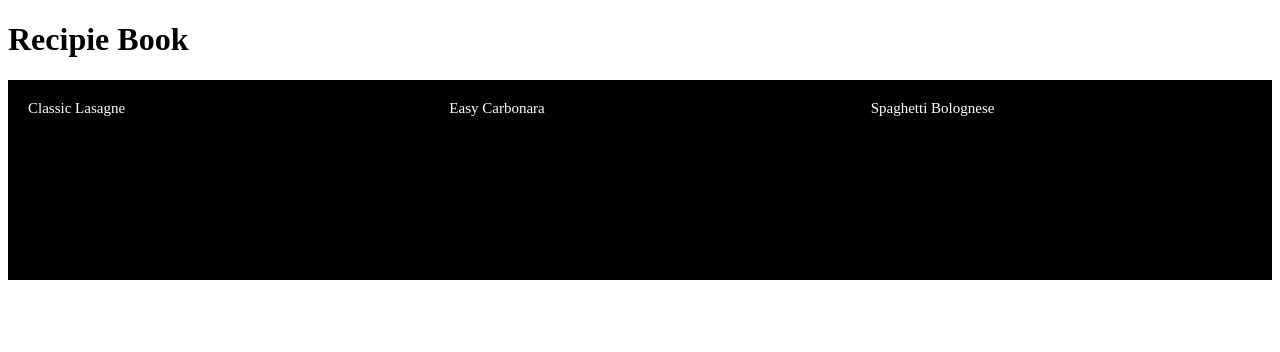
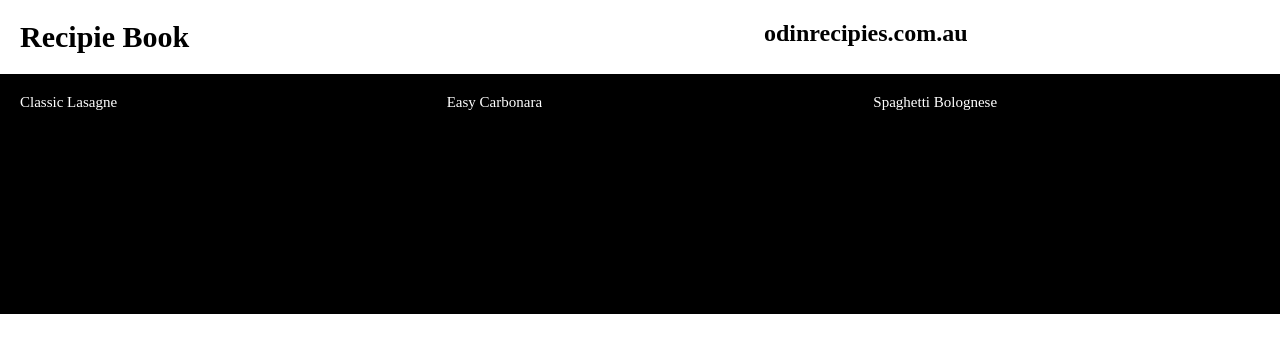
Before and after one commit to MrSquirrel776/recipie_book, a plain HTML site: page index.html in a window 1280 px wide. Drawn offline with Linux system fonts and the light colour scheme; a web font is replaced by a local one.

Commit message:
Added header to index.html (flex)

```diff
--- a/index.html
+++ b/index.html
@@ -8,8 +8,13 @@
     <link href='https://fonts.googleapis.com/css?family=ABeeZee' rel='stylesheet'>
 </head>
 <body>
-    <h1>Recipie Book</h1>
-    <div class="flexbox">
+    <div class="flexbox heading">
+        <a class="title" href="index.html">Recipie Book</a>
+        <div class="details">
+            <h2 id="siteUrl">odinrecipies.com.au</h2>
+        </div>
+    </div>
+    <div class="flexbox links">
         <a href="lasagne.html">Classic Lasagne</a>
         <a href="carbonara.html">Easy Carbonara</a>
         <a href="spagbowl.html">Spaghetti Bolognese</a>
--- a/main.css
+++ b/main.css
@@ -1,13 +1,30 @@
 * {
     font-family: 'ABeeZee', serif;
+    margin: 0px;
 }
 
 .flexbox {
     display: flex;
+}
+
+.title {
+    flex: 3 1 0;
+    font-size: 30px;
+    font-weight: bold;
+    text-decoration: none;
+    color: black;
+}
+
+.details {
+    flex: 2 1 0;
+}
+
+.heading {
+    padding: 20px;
+}
+
+.links a {
     height: 200px;
-
-}
-.flexbox a {
     text-decoration: none;
     color: white;
     font-size: 15px;
@@ -18,7 +35,7 @@
 }
 
 
-.flexbox a:hover {
+.links a:hover {
     background-color: #414141;
     transition: background-color 0.2s ease-in-out;
 }
```
